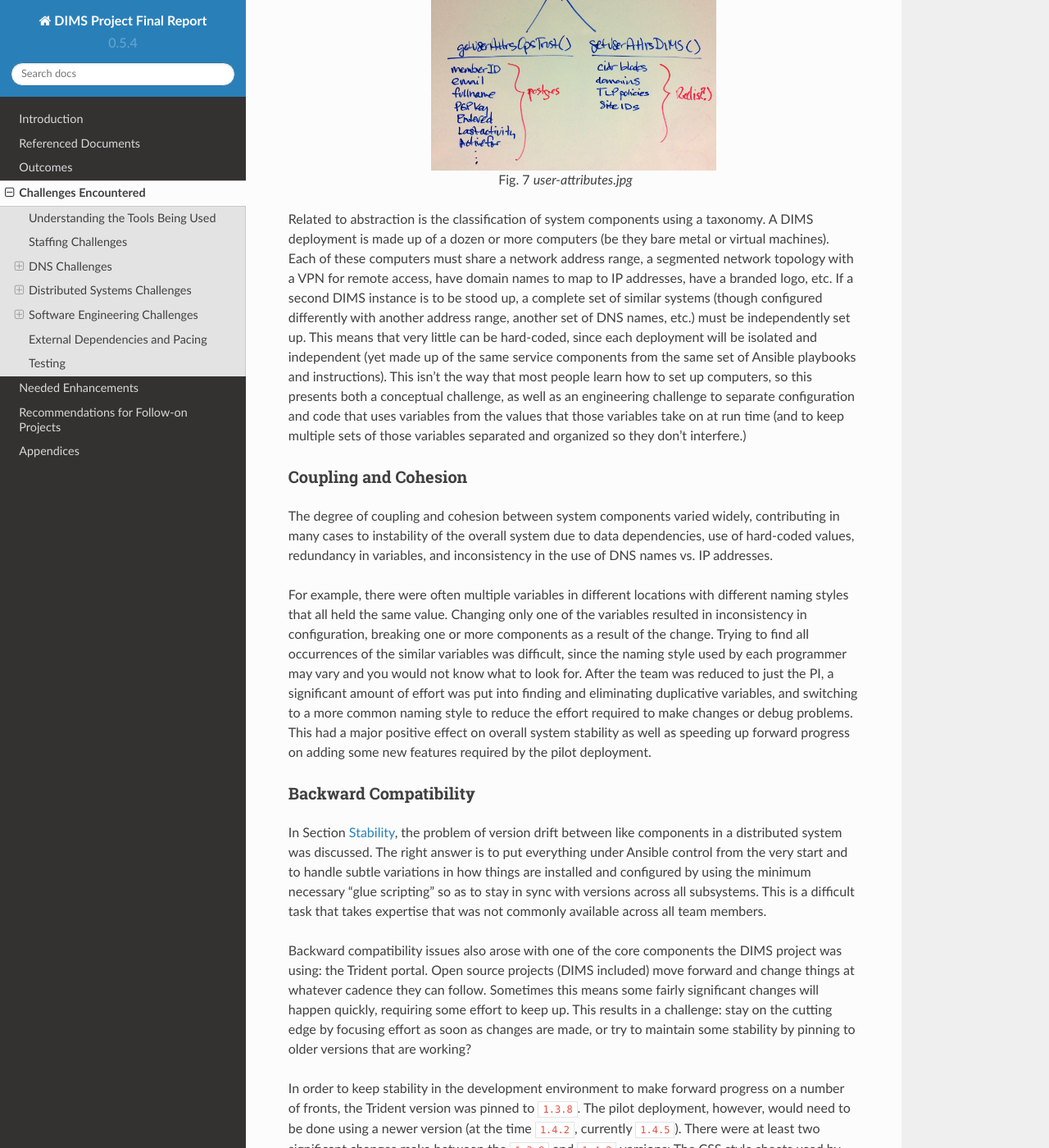
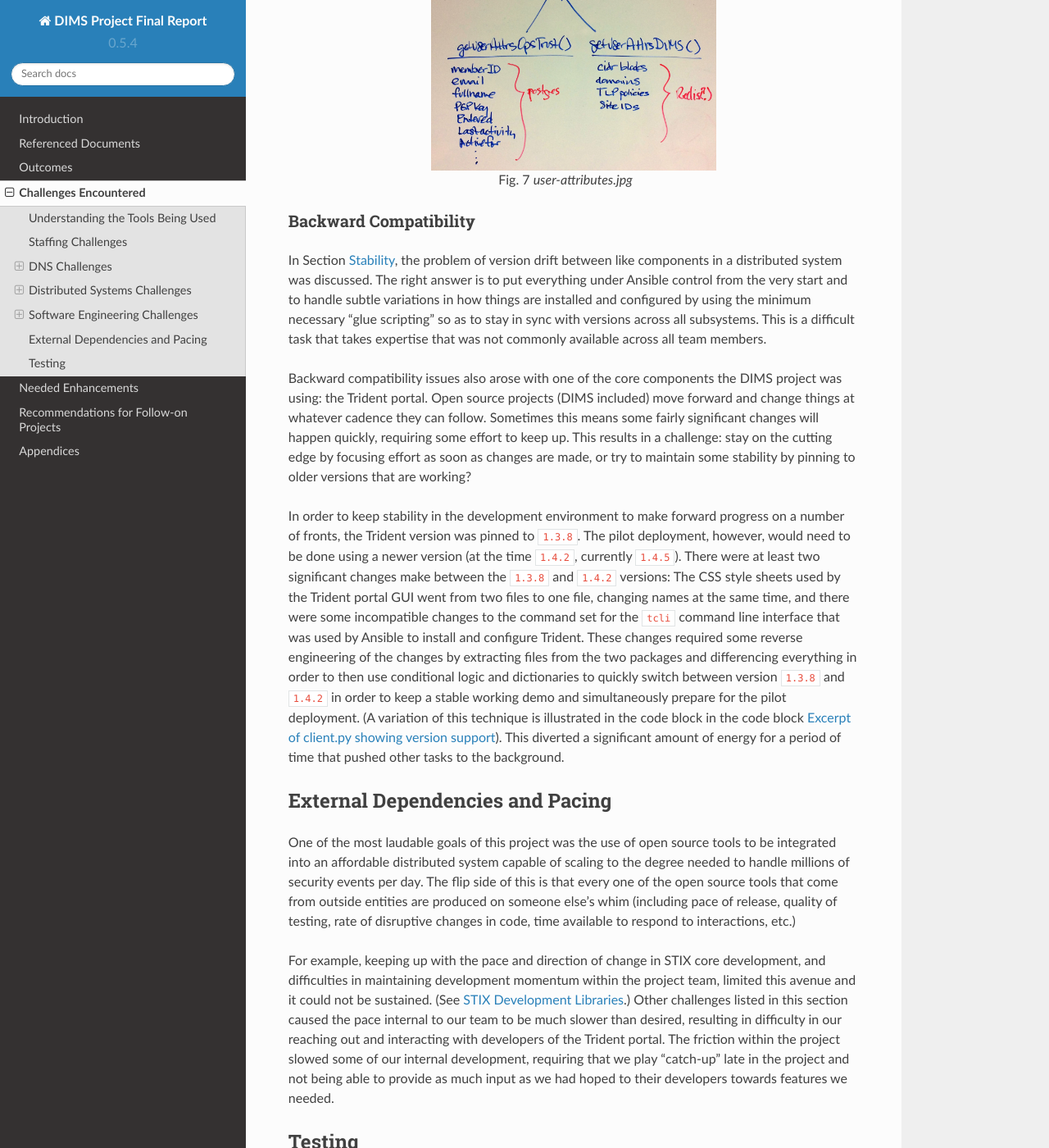
Before and after one commit to uw-dims/dims-finalreport, a Sphinx documentation site: the page built from docs/source/challenges.rst, in a window 1280 px wide and 1400 px high, scrolled down 9083 px. Shown: the whole window at 82% size. Built offline with Sphinx 7.4.7 and the Read the Docs theme 2.0.0, drawn with Linux system fonts in a browser that asks for light colours; pages that are not in the unit, such as notebooks, are missing from menus.

Commit message:
Remove opaque text

```diff
--- a/docs/source/challenges.rst
+++ b/docs/source/challenges.rst
@@ -491,46 +491,6 @@ This is illustrated in the following whiteboard sketch:
 
 ..
 
-Related to abstraction is the classification of system components using
-a taxonomy. A DIMS deployment is made up of a dozen or more computers
-(be they bare metal or virtual machines). Each of these computers must
-share a network address range, a segmented network topology with a VPN
-for remote access, have domain names to map to IP addresses, have a
-branded logo, etc. If a second DIMS instance is to be stood up, a
-complete set of similar systems (though configured differently with
-another address range, another set of DNS names, etc.) must be
-independently set up. This means that very little can be hard-coded,
-since each deployment will be isolated and independent (yet made up
-of the same service components from the same set of Ansible playbooks
-and instructions). This isn't the way that most people learn how to
-set up computers, so this presents both a conceptual challenge, as
-well as an engineering challenge to separate configuration and code
-that uses variables from the values that those variables take on
-at run time (and to keep multiple sets of those variables separated
-and organized so they don't interfere.)
-
-.. _coupling_cohesion:
-
-Coupling and Cohesion
-~~~~~~~~~~~~~~~~~~~~~
-
-The degree of coupling and cohesion between system components varied widely,
-contributing in many cases to instability of the overall system due to data
-dependencies, use of hard-coded values, redundancy in variables, and
-inconsistency in the use of DNS names vs. IP addresses.
-
-For example, there were often multiple variables in different locations with
-different naming styles that all held the same value. Changing only one of the
-variables resulted in inconsistency in configuration, breaking one or more
-components as a result of the change. Trying to find all occurrences of the
-similar variables was difficult, since the naming style used by each programmer
-may vary and you would not know what to look for. After the team was reduced to
-just the PI, a significant amount of effort was put into finding and
-eliminating duplicative variables, and switching to a more common naming style
-to reduce the effort required to make changes or debug problems. This had a
-major positive effect on overall system stability as well as speeding up
-forward progress on adding some new features required by the pilot deployment.
-
 .. _backward_compatibility:
 
 Backward Compatibility
```
